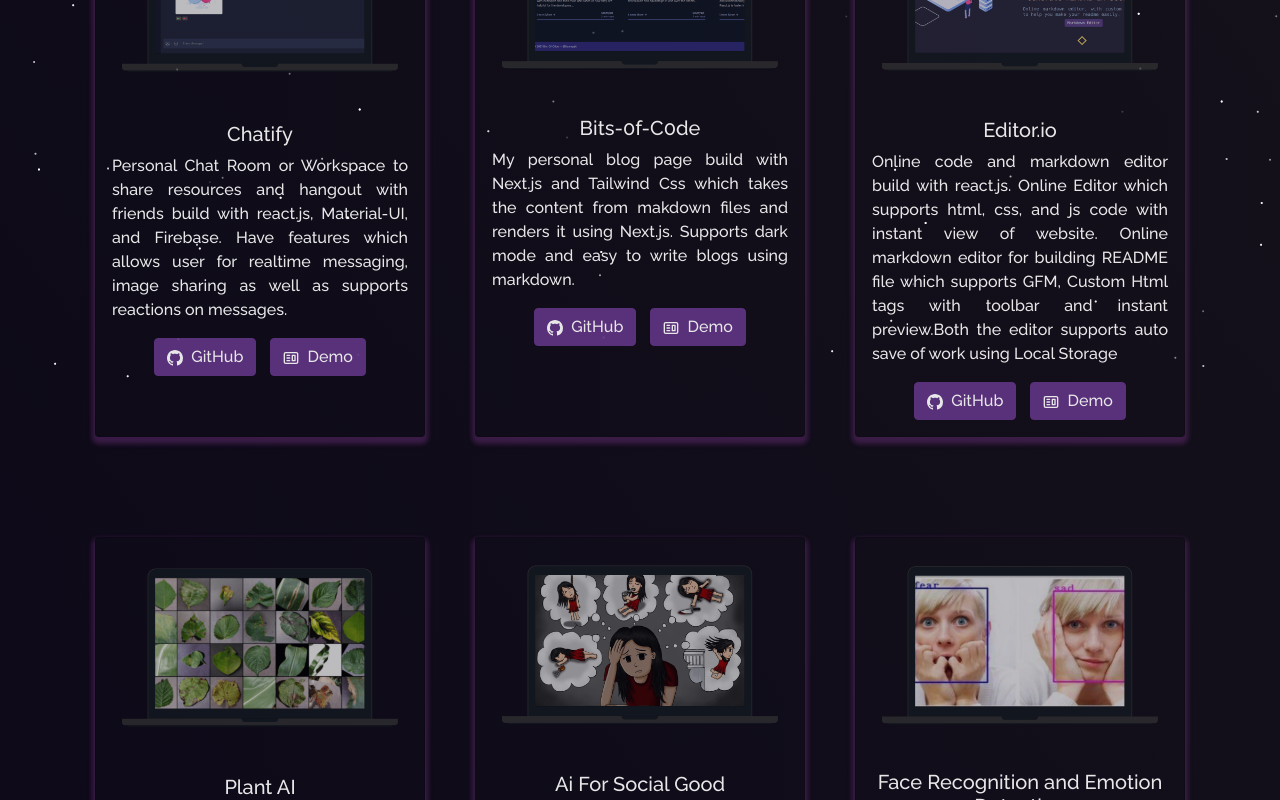
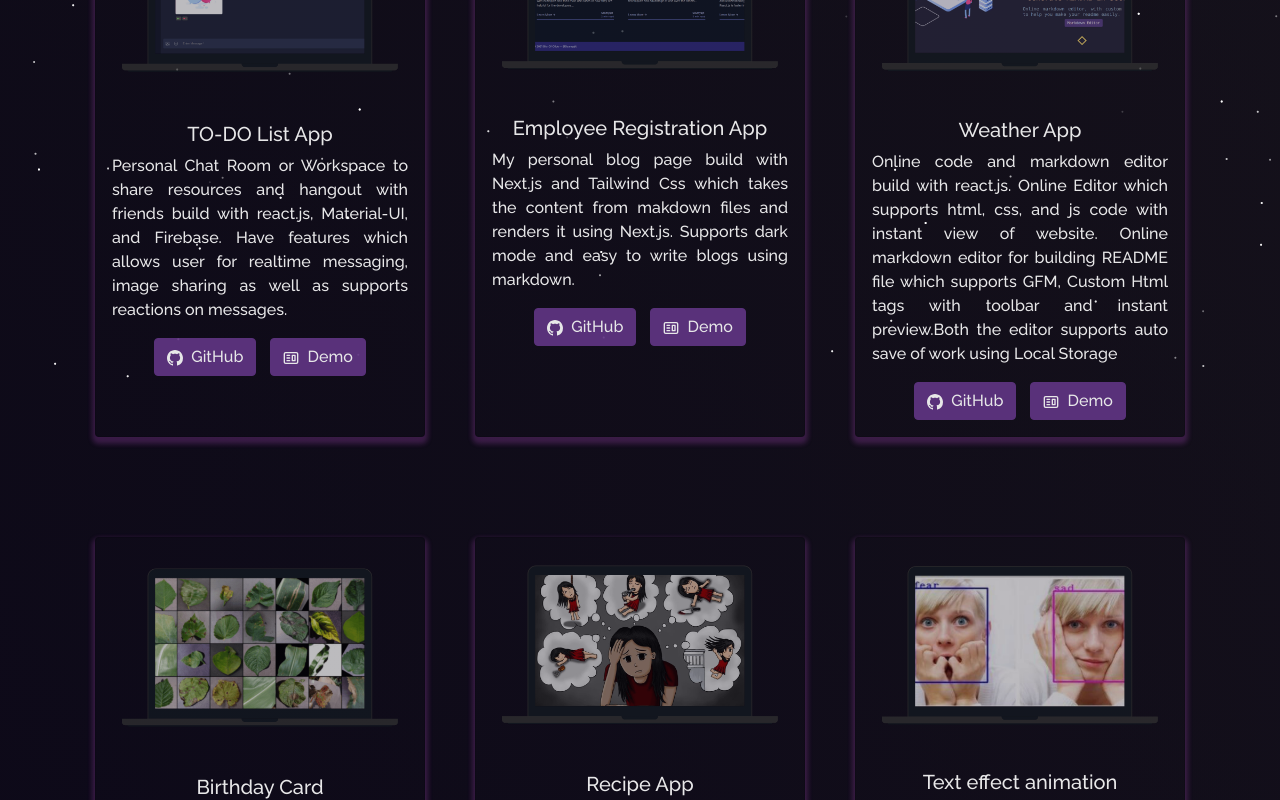
Before and after one commit to Asiphile1/Portfolio-Asi-Updated, a React (Create React App) app: page /project in a window 1280 px wide. Shown: the part 420-1220 px from the top of the page. Built offline with nearby package versions, Linux system fonts and the light colour scheme.

Commit message:
fixing github and demo links

```diff
--- a/src/components/Projects/Projects.js
+++ b/src/components/Projects/Projects.js
@@ -25,10 +25,10 @@ function Projects() {
             <ProjectCard
               imgPath={chatify}
               isBlog={false}
-              title="Chatify"
+              title="TO-DO List App"
               description="Personal Chat Room or Workspace to share resources and hangout with friends build with react.js, Material-UI, and Firebase. Have features which allows user for realtime messaging, image sharing as well as supports reactions on messages."
-              ghLink="https://github.com/soumyajit4419/Chatify"
-              demoLink="https://chatify-49.web.app/"
+              ghLink="	https://github.com/Asiphile1/To-do-list-app-codetribe"
+              demoLink="https://to-do-list-app-codetribe.vercel.app/"
             />
           </Col>
 
@@ -36,10 +36,10 @@ function Projects() {
             <ProjectCard
               imgPath={bitsOfCode}
               isBlog={false}
-              title="Bits-0f-C0de"
+              title="Employee Registration App"
               description="My personal blog page build with Next.js and Tailwind Css which takes the content from makdown files and renders it using Next.js. Supports dark mode and easy to write blogs using markdown."
-              ghLink="https://github.com/soumyajit4419/Bits-0f-C0de"
-              demoLink="https://blogs.soumya-jit.tech/"
+              ghLink="https://github.com/Asiphile1/codeTribe-employee-app"
+              demoLink="https://code-tribe-employee-app.vercel.app/"
             />
           </Col>
 
@@ -47,10 +47,10 @@ function Projects() {
             <ProjectCard
               imgPath={editor}
               isBlog={false}
-              title="Editor.io"
+              title="Weather App"
               description="Online code and markdown editor build with react.js. Online Editor which supports html, css, and js code with instant view of website. Online markdown editor for building README file which supports GFM, Custom Html tags with toolbar and instant preview.Both the editor supports auto save of work using Local Storage"
-              ghLink="https://github.com/soumyajit4419/Editor.io"
-              demoLink="https://editor.soumya-jit.tech/"
+              ghLink="https://github.com/Asiphile1/Weather-App-CodeTribe"
+              demoLink="https://weather-app-code-tribe.vercel.app/"
             />
           </Col>
 
@@ -58,10 +58,10 @@ function Projects() {
             <ProjectCard
               imgPath={leaf}
               isBlog={false}
-              title="Plant AI"
+              title="Birthday Card"
               description="Used the plant disease dataset from Kaggle and trained a image classifer model using 'PyTorch' framework using CNN and Transfer Learning with 38 classes of various plant leaves. The model was successfully able to detect diseased and healthy leaves of 14 unique plants. I was able to achieve an accuracy of 98% by using Resnet34 pretrained model."
-              ghLink="https://github.com/soumyajit4419/Plant_AI"
-              demoLink="https://plant49-ai.herokuapp.com/"
+              ghLink="https://github.com/Asiphile1/Birthday-Card"
+              demoLink="https://birthday-card-eta-virid.vercel.app/"
             />
           </Col>
 
@@ -69,10 +69,10 @@ function Projects() {
             <ProjectCard
               imgPath={suicide}
               isBlog={false}
-              title="Ai For Social Good"
+              title="Recipe App"
               description="Using 'Natural Launguage Processing' for the detection of suicide-related posts and user's suicide ideation in cyberspace  and thus helping in sucide prevention."
-              ghLink="https://github.com/soumyajit4419/AI_For_Social_Good"
-              // demoLink="https://www.youtube.com/watch?v=dQw4w9WgXcQ&ab_channel=RickAstley" <--------Please include a demo link here
+              ghLink="https://github.com/Asiphile1/Recipe-App-CodeTribe"
+              demoLink="https://www.youtube.com/watch?v=dQw4w9WgXcQ&ab_channel=RickAstley"
             />
           </Col>
 
@@ -80,11 +80,11 @@ function Projects() {
             <ProjectCard
               imgPath={emotion}
               isBlog={false}
-              title="Face Recognition and Emotion Detection"
+              title="Text effect animation"
               description="Trained a CNN classifier using 'FER-2013 dataset' with Keras and tensorflow backened. The classifier sucessfully predicted the various types of emotions of human. And the highest accuracy obtained with the model was 60.1%.
               Then used Open-CV to detect the face in an image and then pass the face to the classifer to predict the emotion of a person."
-              ghLink="https://github.com/soumyajit4419/Face_And_Emotion_Detection"
-              // demoLink="https://blogs.soumya-jit.tech/"      <--------Please include a demo link here
+              ghLink="https://github.com/Asiphile1/text-effect"
+              demoLink="https://text-effect-od8u.vercel.app/"
             />
           </Col>
         </Row>
```
